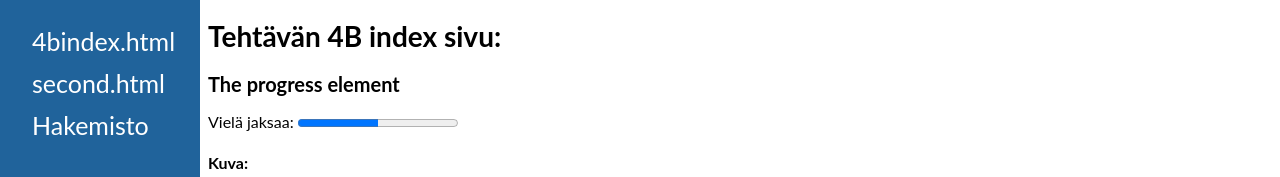
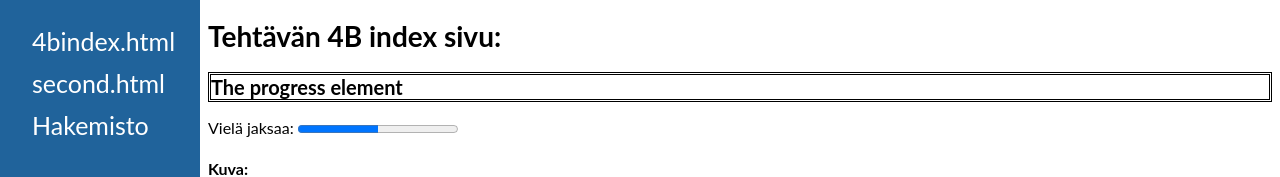
Before and after one commit to Taiphou/testisivu, a plain HTML site: page 4bindex.html in a window 1280 px wide. Shown: the top 177 px of the page. Drawn offline with Linux system fonts and the light colour scheme.

Commit message:
Update 4bindex.html

```diff
--- a/4bindex.html
+++ b/4bindex.html
@@ -56,7 +56,7 @@
 <div class="main">
 
 <h1>Tehtävän 4B index sivu: </h1>
-<h2>The progress element</h2>
+<h2 class="style">The progress element</h2>
 <label for="file">Vielä jaksaa:</label>
 <progress id="file" value="50" max="100"> 32% </progress>
 
```
